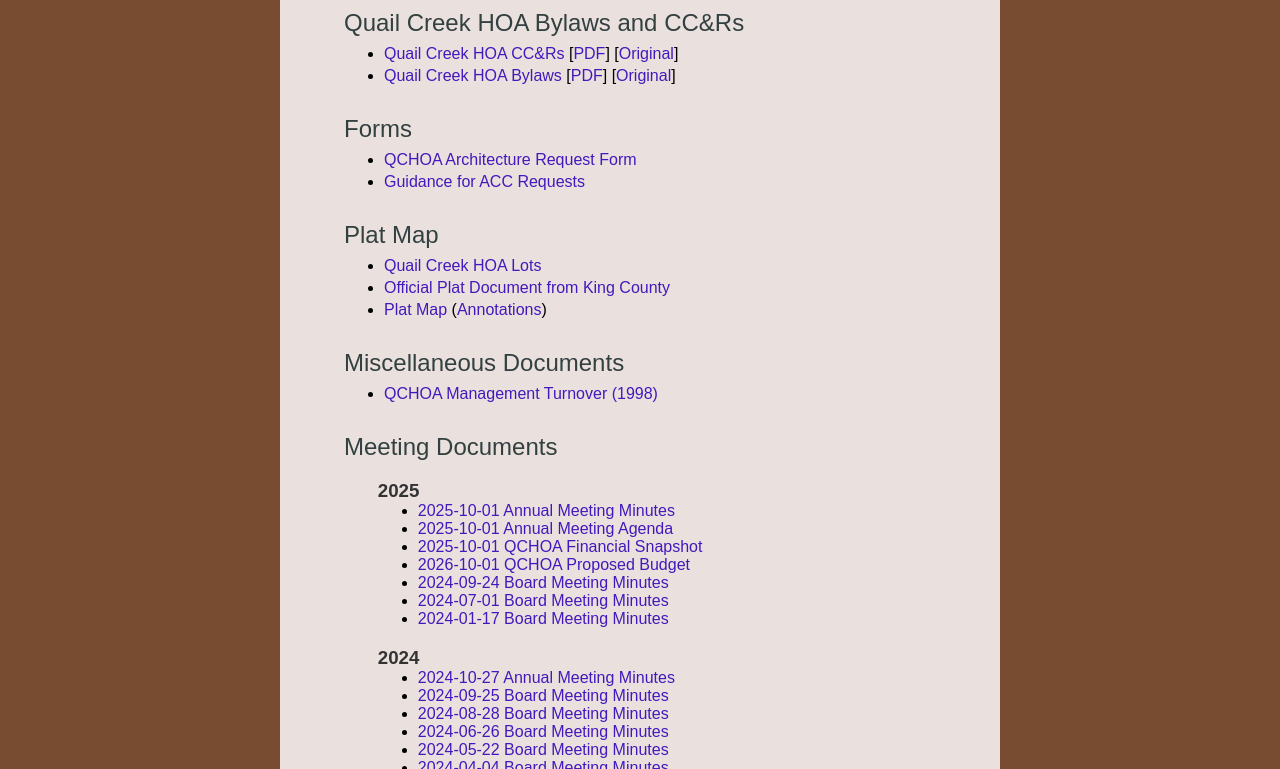
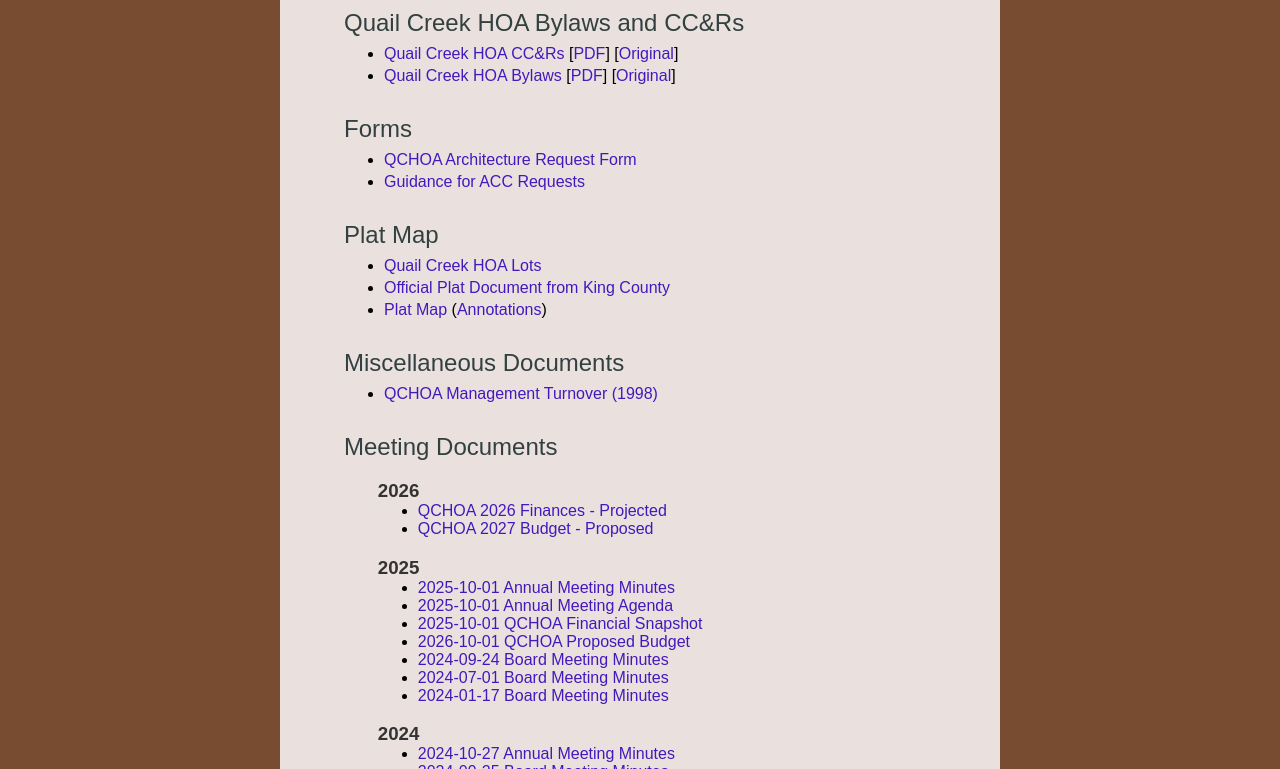
Before and after one commit to QuailCreekHOA/quailcreekhoa.github.io, a plain HTML site: page documents.html in a window 1280 px wide. Shown: the part 331-1100 px from the top of the page. Drawn offline with Linux system fonts and the light colour scheme.

Commit message:
Add docs/finance, 2026 projected, 2027 proposed

```diff
--- a/documents.html
+++ b/documents.html
@@ -54,6 +54,14 @@
 
     <h2 class="no-bottom-space">Meeting Documents</h2>
     <div class="meeting-docs">
+
+      <h3>2026</h3>
+        <ul>
+          <li><a href='docs/finance/QCHOA-Finances-2026-Projected.pdf' target='qchoa-docs'>
+            QCHOA 2026 Finances - Projected</a>
+          <li><a href='docs/finance/QCHOA-Budget-2027-Proposed.pdf' target='qchoa-docs'>
+            QCHOA 2027 Budget - Proposed</a>
+        </ul>
 
       <h3>2025</h3>
         <ul>
```
Also changed, not shown: 2 other files.
